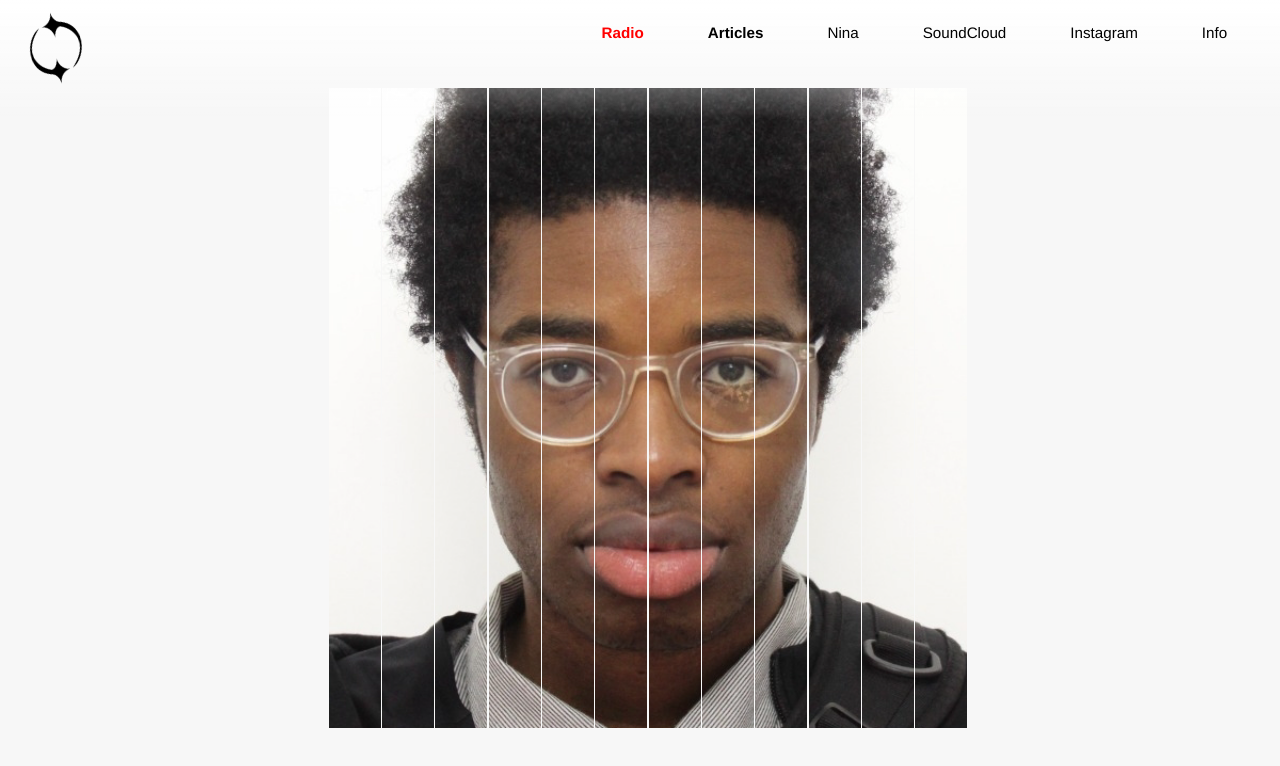
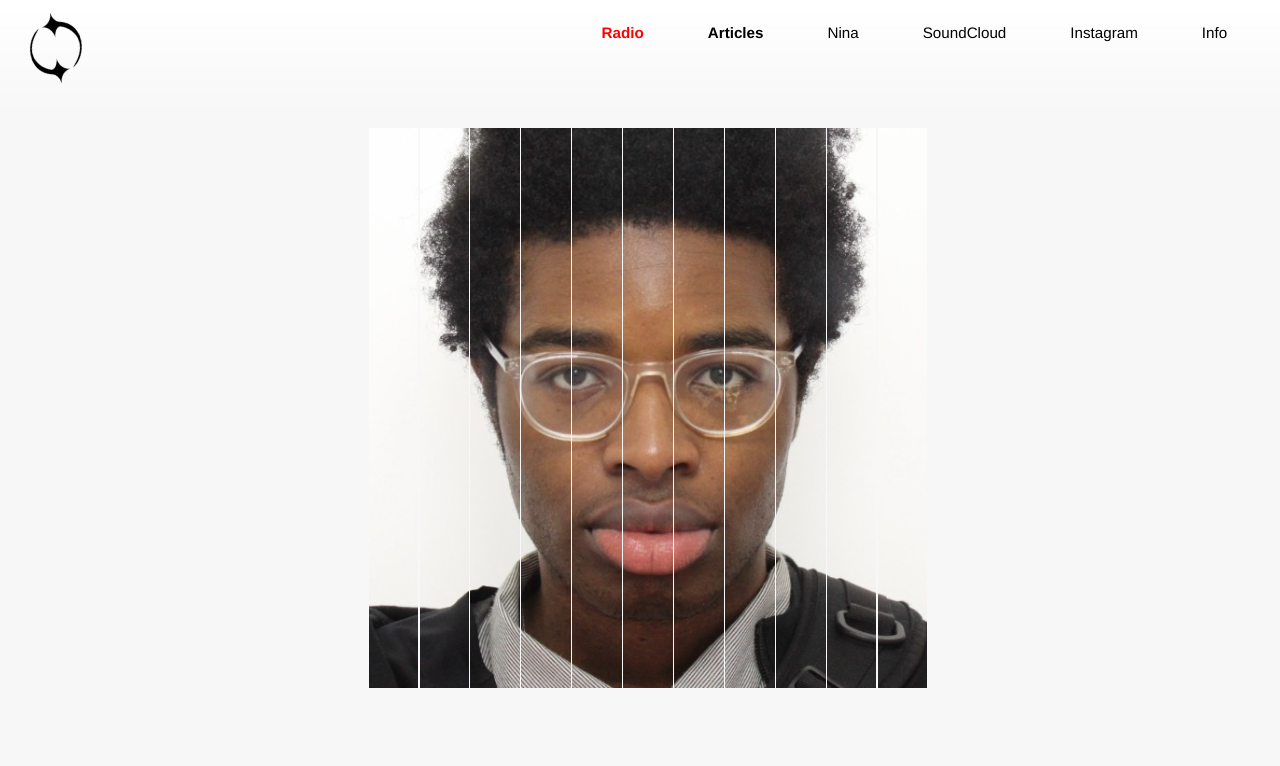
Before and after one commit to 19Horses/RadioProject, a React (Vite) app: page /#/ in a window 1280 px wide. Shown: the top 766 px of the page. Built offline with nearby package versions, Linux system fonts and the light colour scheme.

Commit message:
face fix

```diff
--- a/src/App.css
+++ b/src/App.css
@@ -73,11 +73,9 @@
 .flex-container {
   position: relative;
   display: flex;
-  flex-wrap: nowrap;
-  width: 50vw; /* Adjust based on screen width */
-  height: 50vw; /* Adjust based on screen height */
-  max-width: 80vh; /* Prevent excessive scaling */
-  max-height: 80vh;
+  width: 70vh;
+  height: 70vh;
+
 }
 
 .total-container{
@@ -275,7 +273,6 @@
 }
 
 .header-logo img {
-
   width: 50%;
   height: auto;
   max-width: 100%;
@@ -316,8 +313,6 @@
   );
   pointer-events: none;
   z-index: 1; /* Ensure the overlay is above the text */
-
-
 }
 
 .gradient-overlay {
@@ -396,9 +391,6 @@ position: absolute;
 .header-item:hover {
   opacity: 0.7;
 }
-
-
-
 
 .tracklist{
   opacity: 0;
--- a/src/closedPage.jsx
+++ b/src/closedPage.jsx
@@ -39,7 +39,6 @@ const GridContainer = styled.div`
   }
   margin-left: 0.05vw;
   margin-right: 0.05vw;
-  //   border: 1px solid #ebebeb;
   transition: all 0.5s ease-in-out;
   animation: ${(props) => (props.$selectedIndex !== null ? fadeOut : fadeIn)}
     0.5s ease-out forwards;
--- a/src/items.js
+++ b/src/items.js
@@ -803,78 +803,5 @@ export const djs = [
       { "title": "Cream", "artist": "Hide"},
       { "title": "edenrepeat [u u u]", "artist": "edenplus"}
     ]
-  },
-  {
-    "id": 3,
-    "src": rp1.p,
-    "rpCount": "RP1 ♪ ",
-    "2ppSrc": rp1.pp,
-    "title": "\"games that touch the arts\"",
-    "title2": "ubiifuruuu",
-    "title3": "<b>DJ</b> <br /> <b>Producer</b><br /> <b>EXXTRALIFE Founder</b><br /> <b>Developer</b> ",
-    "description": "<b><i>ubi</i></b> sits and talks with us about his <b>inspirations, video game soundtracks and gives insight into his event organisation, EXXTRALIFE.</b> <br /><br /><b><i>ubi</i></b> is an <b>electronic producer and DJ</b>, as well as a <b>web developer</b> with strong design sensibilities, hailing from Ireland, now based in North London.",
-    "mixId": "https://d2rmb5ql8vpbx8.cloudfront.net/RP1.wav",
-    "igLink": "https://www.instagram.com/ubiifuruuu/",
-    "broadcastDate": "13/4/25 15:00",
-    "length": "(1 Hour and 26 Minutes)",
-    "chapters": [
-      { "startTime": 0, "title": "RADIO (a)" },
-      { "startTime": 1954, "title": "PROJECT" },
-      { "startTime": 3276, "title": "RADIO (b)" }
-    ],
-    "tracklist": [
-      { "startTime": "0", "title": "RADIO (a)"},
-      { "title": "B Rocka Intro", "artist": "Brandy"},
-      { "title": "capsule rmx →", "artist": "CAPSULE"},
-      { "title": "What You Waiting For?", "artist": "Gwen Stefani"},
-      { "title": "3.14159", "artist": "Lexie Liu"},
-      { "title": "Body + Mind", "artist": "Anz"},
-      { "title": "HASYMO_RESCUE (tasfet_rmx)", "artist": "Tasfet"},
-      { "title": "Television", "artist": " AG Cook"},
-      { "title": "Slide In", "artist": "Goldfrapp"},
-      { "title": "Boss", "artist": "Tomoya Ohtani"},
-      { "title": "Androgynous Girls", "artist": "Girls Aloud "},
-      { "title": "Took a Turn", "artist": "loukeman"},
-      { "title": "Steppin Out", "artist": "kaskade"},
-      { "title": "Sofi Needs a Ladder", "artist": "deadmau5"},
-      { "title": "UBER XL", "artist": "BABYXSOSA, POLO PERKS <3 <3 <3"},
-      { "title": "UNRELEASED", "artist": "edenplus"},
-      { "title": "Club Stranger (Nguzunguzu Remix)", "artist": "Nguzunguzu"},
-      { "title": "TF DUMMY NUMBER ZERO ZERO ZERO ZERO ZERO ZERO ZERO ZERO", "artist": "elysia"},
-      { "title": "Emiranda (Break)", "artist": "Emiranda"},
-
-      { "startTime": "1954", "title": "PROJECT"},
-      { "title": "CCTV!?", "artist": ""},
-      { "title": "Autechre's 8 Hour NTS Mix", "artist": ""},
-      { "title": "Ubi loves Olivia Rodrigo's 'Sour'", "artist": ""},
-      { "title": "Ecco2K's 'Black Boy' spurred change!?", "artist": ""},
-      { "title": "Goated Video Game Compilations and OST's", "artist": ""},
-      { "title": "French TV has the best music", "artist": ""},
-      { "title": "Why is 'Mirror's Edge' so hard?", "artist": ""},
-      { "title": "Electric + Acoustic = ...yeah?", "artist": ""},
-      { "title": "Exxtralife (Origins and resident DJ's)", "artist": ""},
-      { "title": "Ubi's Ideal Railway Redesign", "artist": ""},
-      { "title": "Ranking Notorious Evil Organisations", "artist": ""},
-      { "title": "Programmed Art", "artist": ""},
-      { "title": "Ubi's Next Release!", "artist": ""},
-
-
-      { "startTime": "3276","title": "RADIO (b)"},
-      { "title": "X My Hear", "artist": "Regret"},
-      { "title": "Wunna", "artist": "Gunna"},
-      { "title": "Alura", "artist": "Sweet Trip"},
-      { "title": "Ready Set Go", "artist": "Cedric Madden"},
-      { "title": "Ginger Candy", "artist": "New York"},
-      { "title": "Teenage Dream", "artist": "Katy Perry, AG Cook"},
-      { "title": "Yonderboi", "artist": "Junkie XL"},
-      { "title": "Feels So Good", "artist": "benoviolence"},
-      { "title": "Dead Long Time", "artist": "Nguzunguzu"},
-      { "title": "Overly", "artist": "Playboi Carti"},
-      { "title": "Mr Me Too", "artist": "Clipse"},
-      { "title": "Last One To Remain", "artist": "Pandatone"},
-      { "title": "Leonora", "artist": "Toxe"},
-      { "title": "Cream", "artist": "Hide"},
-      { "title": "edenrepeat [u u u]", "artist": "edenplus"}
-    ]
-  },
+  }
 ]
```
